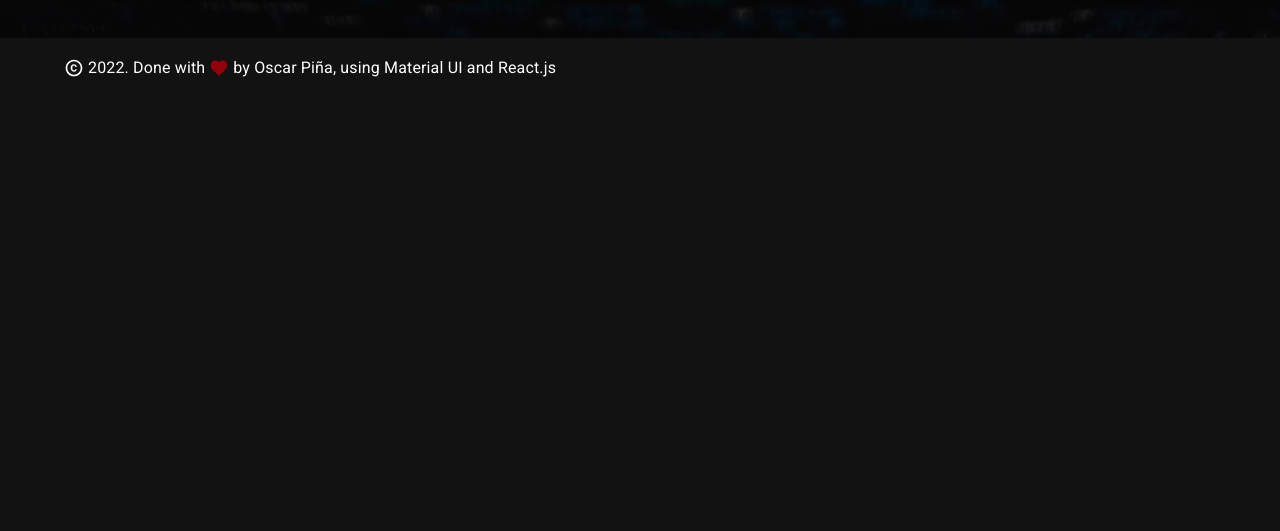
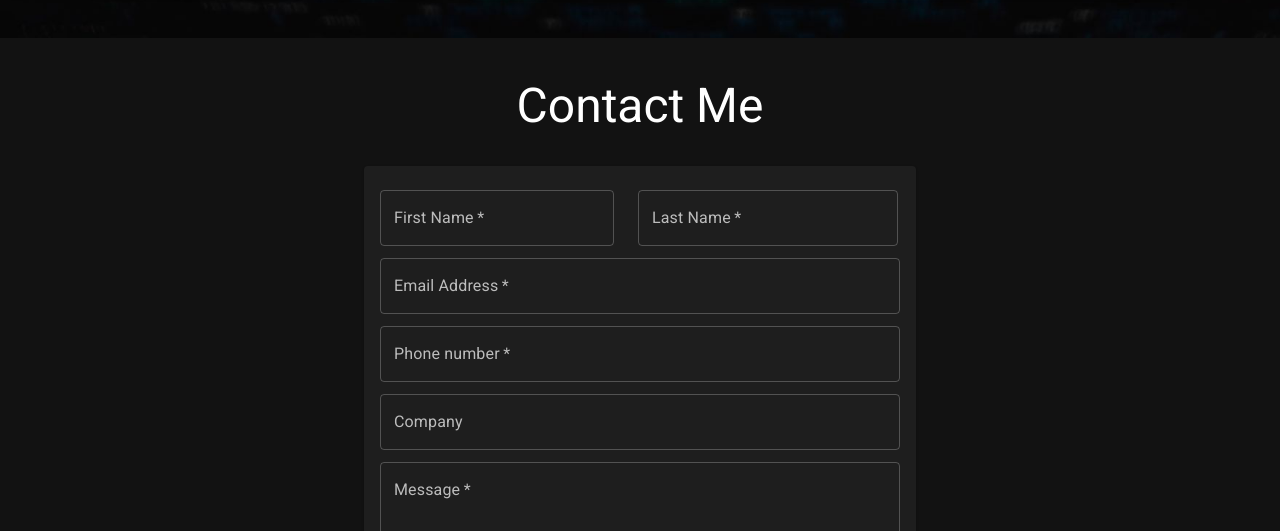
Before and after one commit to JadeClay/JadeClay.github.io, a React (Create React App) app: page / in a window 1280 px wide. Shown: the part 2269-2800 px from the top of the page. Before the commit the page ends 2370 px from the top, so only its background shows below. Built offline with nearby package versions, Linux system fonts and the light colour scheme.

Commit message:
Added contact form

```diff
--- a/src/App.js
+++ b/src/App.js
@@ -8,6 +8,7 @@ import HeroPage from './Components/HeroPage';
 import Navbar from './Components/ResponsiveAppBar';
 import Skills from './Components/Skills';
 import Projects from './Components/Projects';
+import ContactMe from './Components/ContactMe';
 import Footer from './Components/Footer';
 
 
@@ -36,6 +37,7 @@ function App() {
         <HeroPage/>
         <Skills/>
         <Projects/>
+        <ContactMe/>
         <Footer/>
 
       </Stack>
--- /dev/null
+++ b/src/Components/ContactMe.jsx
@@ -0,0 +1,41 @@
+import {  Button, Card, CardActions, CardContent, Grid, TextField, Typography } from '@mui/material'
+import { Container } from '@mui/system'
+import React, { Component } from 'react'
+
+export default class ContactMe extends Component {
+  render() {
+    return (
+      <Container sx={{padding: 5}}>
+        <Grid container spacing={4} justifyContent="center">
+          <Grid item xs={12}>
+            <Typography variant="h3" component="h2" sx={{ textAlign: "center"}} id="Contact Me">
+              Contact Me
+            </Typography>
+          </Grid>
+
+          <Grid item xs={12}>
+            <Container maxWidth='sm'>
+              <form action="https://forms.un-static.com/forms/f1ab4dae17a4f68bcf823bb1b32836ff1eccce83" method="post">
+                <Card sx={{ maxWidth: '100%'}}>
+                  <CardContent>
+                    <TextField id="FirstName" label="First Name" name='First_Name' variant="outlined" sx={{minWidth: {xs: '100%', md: '45%'}}} margin='dense' required/>
+                    <TextField id="LastName" label="Last Name" name='Last_Name' variant="outlined" sx={{minWidth: {xs: '100%', md: '50%'}, marginLeft: {xs: 0, md: 3}}} margin='dense' required/>
+                    <TextField id="Email" label="Email Address" name='Email' variant="outlined" type="email" fullWidth  margin='dense' required/>
+                    <TextField id="PhoneNumber" label="Phone number" name='Phone_Number' variant="outlined" type="number" fullWidth margin='dense' required/>
+                    <TextField id="Company" label="Company" name='Company' variant="outlined" fullWidth margin='dense'/>
+                    <TextField id="Message" label="Message" name='Message' variant="outlined" fullWidth margin='dense' required multiline rows={10}/>
+                  </CardContent>
+                  <CardActions>
+                    <Button size="large" type='submit' variant='contained'>Send message</Button>
+                  </CardActions>
+                </Card>
+              </form>
+            </Container>
+          </Grid>
+
+
+        </Grid>
+      </Container>
+    )
+  }
+}
--- a/src/Components/HeroPage.jsx
+++ b/src/Components/HeroPage.jsx
@@ -5,11 +5,6 @@ import LinkedInIcon from '@mui/icons-material/LinkedIn';
 import EmailIcon from '@mui/icons-material/Email';
 import React from 'react'
 import Image from '../img/background.jpg';
-
-function onClickAlert() {
-  /* Redirect this button to Contact Me */
-  alert("Work in progress");
-}
 
 export default class HeroPage extends React.Component {
   render() {
@@ -36,7 +31,7 @@ export default class HeroPage extends React.Component {
           <Stack direction={{xs: 'column', md:'row'}} justifyItems={{xs: 'center'}} alignItems={{xs: 'center'}} spacing={2} sx={{
               mb: {xs:26, md:26.4}
             }}>
-            <Button variant='contained' size={'large'} color={'secondary'} onClick={onClickAlert}>
+            <Button variant='contained' size={'large'} color={'secondary'} href='#Contact Me'>
               Hire me!
             </Button>
 
```
